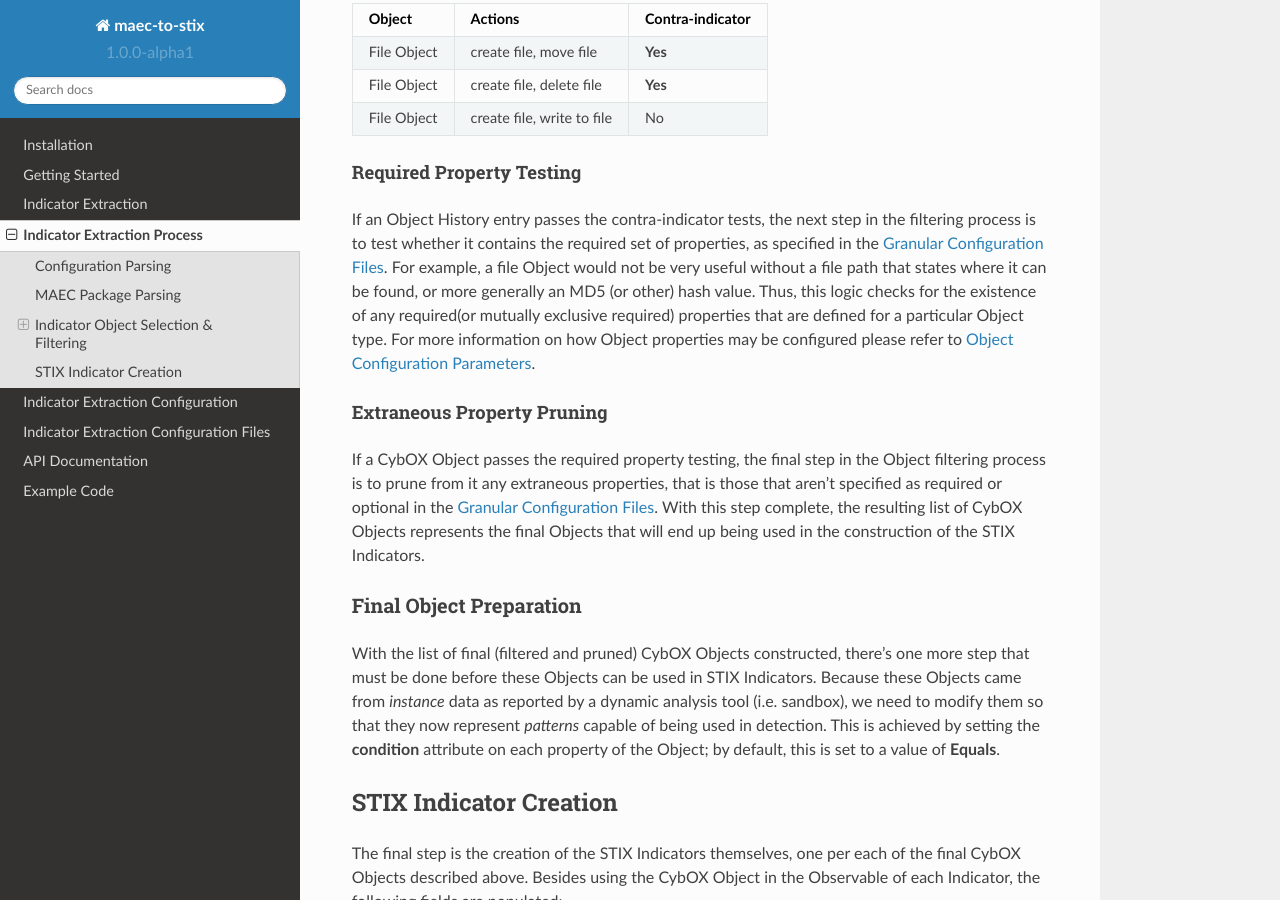
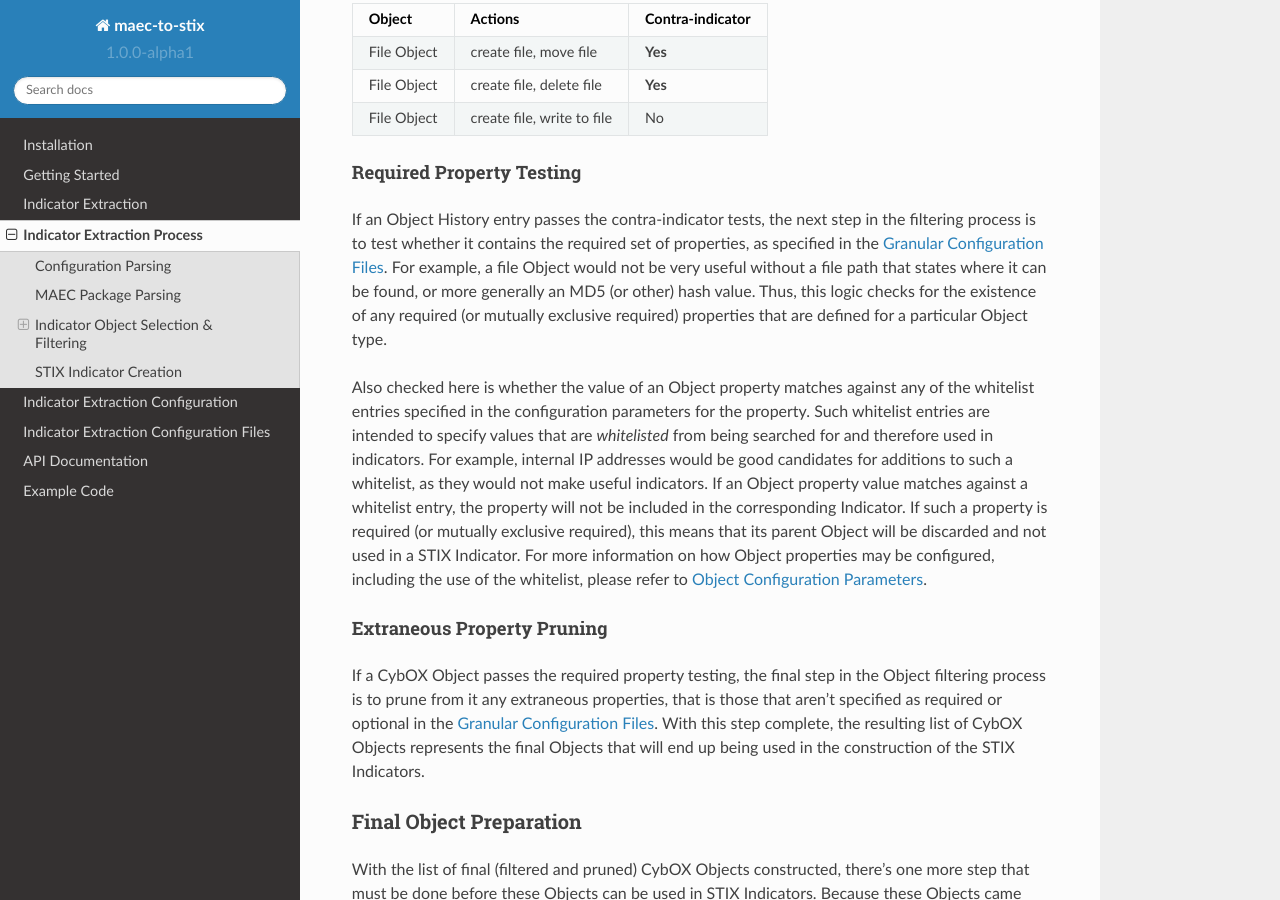
Before and after one commit to MAECProject/maec-to-stix, a Sphinx documentation site: the page built from docs/indicator_extraction/process.rst, in a window 1280 px wide and 900 px high, scrolled down 1870 px. Built offline with Sphinx 7.4.7 and the Read the Docs theme 2.0.0, drawn with Linux system fonts in a browser that asks for light colours.

Commit message:
Added text on whitelist handling

```diff
--- a/docs/indicator_extraction/process.rst
+++ b/docs/indicator_extraction/process.rst
@@ -100,9 +100,20 @@ filtering process is to test whether it contains the required set of properties,
 as specified in the :doc:`granular_config`. For example, a file Object would not
 be very useful without a file path that states where it can be found, or more
 generally an MD5 (or other) hash value. Thus, this logic checks for the existence
-of any required(or mutually exclusive required) properties that are defined
-for a particular Object type. For more information on how Object properties
-may be configured please refer to :ref:`object_parameters`.
+of any required (or mutually exclusive required) properties that are defined
+for a particular Object type.
+
+Also checked here is whether the value of an Object property matches against
+any of the whitelist entries specified in the configuration parameters for the
+property. Such whitelist entries are intended to specify values that are
+*whitelisted* from being searched for and therefore used in indicators. For example,
+internal IP addresses would be good candidates for additions to such a whitelist,
+as they would not make useful indicators. If an Object property value matches against
+a whitelist entry, the property will not be included in the corresponding Indicator.
+If such a property is required (or mutually exclusive required), this means that its
+parent Object will be discarded and not used in a STIX Indicator. For more information
+on how Object properties may be configured, including the use of the whitelist, please
+refer to :ref:`object_parameters`.
 
 Extraneous Property Pruning
 ^^^^^^^^^^^^^^^^^^^^^^^^^^^
```
